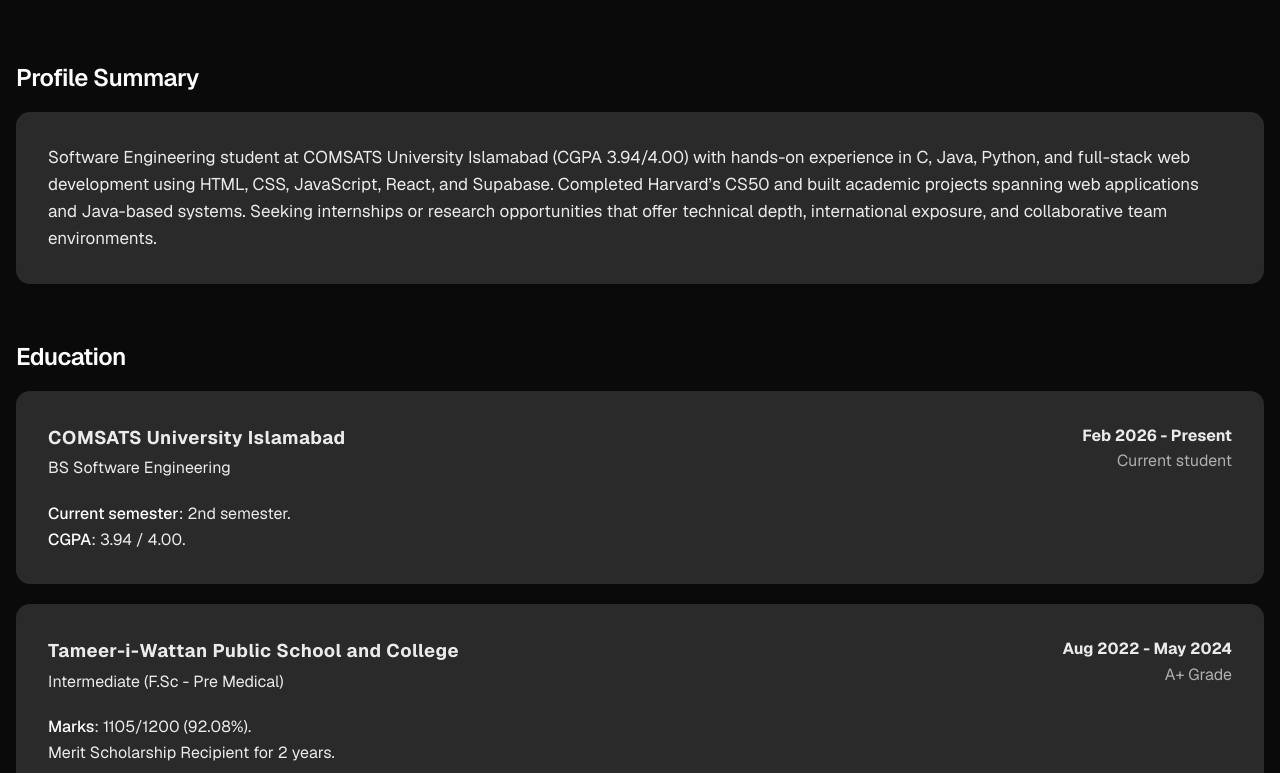
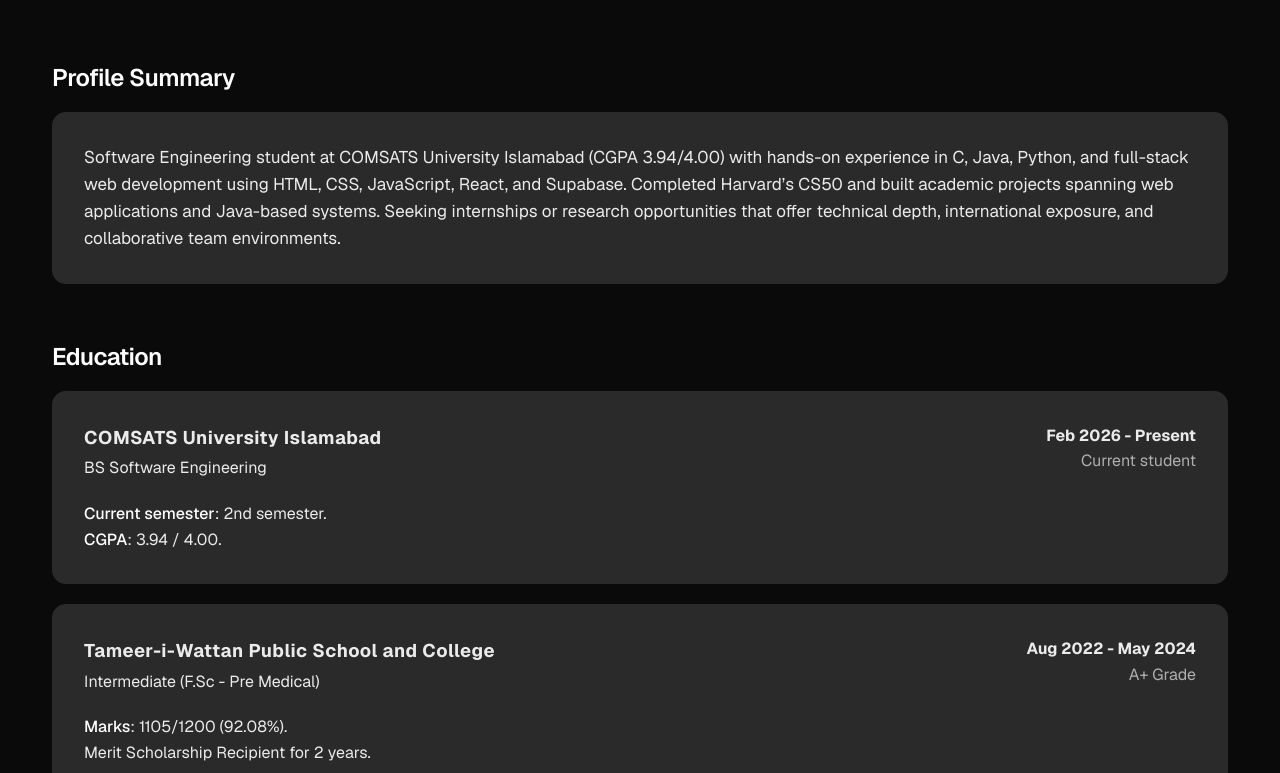
Before and after one commit to husnainjdx/husnainjdx.github.io, a plain HTML site: page index.html in a window 1280 px wide. Shown: the part 496-1269 px from the top of the page. Drawn offline with nearby package versions, Linux system fonts and the light colour scheme.

Commit message:
Restore container-inner side margin from 900px up

```diff
--- a/style.css
+++ b/style.css
@@ -798,6 +798,10 @@
 
 /* Small desktop */
 @media (min-width: 900px) {
+  .container-inner {
+    margin: 0 36px;
+  }
+
   .contact-layout {
     grid-template-columns: minmax(0, 1fr) minmax(280px, 0.95fr);
   }
```
